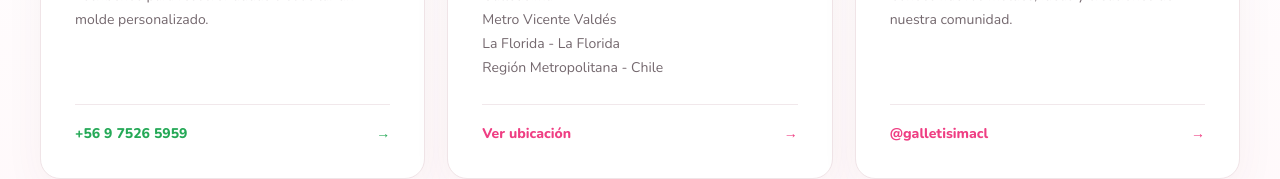
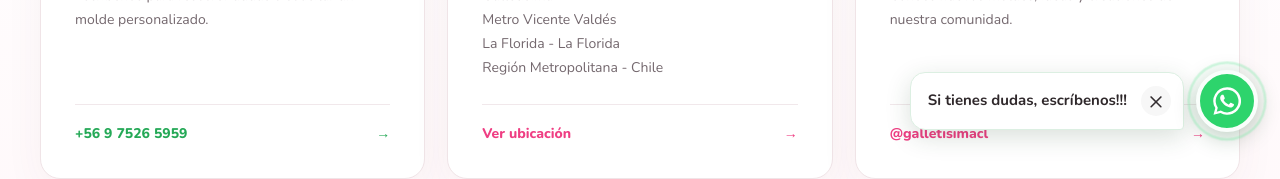
Before and after one commit to galletisima-cl/galletisima-cl, a Next.js app: page /contacto in a window 1280 px wide. Shown: the part 648-827 px from the top of the page. Built offline with nearby package versions, Linux system fonts and the light colour scheme; no server answers; the database is empty.

Commit message:
feat: show WhatsApp widget on every public page

```diff
--- a/app/page.tsx
+++ b/app/page.tsx
@@ -314,7 +314,6 @@ export default function Home() {
   const [cart, setCart] = useState(0);
   const [cartOpen, setCartOpen] = useState(false);
   const [menuOpen, setMenuOpen] = useState(false);
-  const [whatsappMessageOpen, setWhatsappMessageOpen] = useState(true);
   const [whatsappNumber, setWhatsappNumber] = useState("56975265959");
   const [heroBannerUrl, setHeroBannerUrl] = useState("");
   const [heroMobileBannerUrl, setHeroMobileBannerUrl] = useState("");
@@ -685,12 +684,6 @@ export default function Home() {
         </div>
       </section>
 
-      <div className="whatsapp-widget">
-        {whatsappMessageOpen && <div className="whatsapp-message" role="status"><span>Si tienes dudas, escríbenos!!!</span><button type="button" aria-label="Cerrar mensaje de WhatsApp" onClick={() => setWhatsappMessageOpen(false)}>×</button></div>}
-        <a className="whatsapp" href={createWhatsappUrl(whatsappNumber)} target="_blank" rel="noreferrer" aria-label="Escríbenos por WhatsApp">
-          <svg viewBox="0 0 32 32" aria-hidden="true"><path fill="currentColor" d="M16.04 3A12.9 12.9 0 0 0 5 22.57L3.28 29l6.58-1.72A12.98 12.98 0 1 0 16.04 3Zm0 23.76a10.7 10.7 0 0 1-5.45-1.49l-.39-.23-3.9 1.02 1.04-3.8-.25-.4a10.72 10.72 0 1 1 8.95 4.9Zm5.88-8.03c-.32-.16-1.9-.94-2.2-1.05-.29-.11-.5-.16-.71.16-.22.32-.83 1.05-1.02 1.27-.18.21-.37.24-.69.08-1.89-.94-3.12-1.69-4.37-3.82-.33-.57.33-.53.94-1.76.11-.21.05-.4-.03-.56-.08-.16-.72-1.73-.98-2.37-.26-.62-.52-.54-.72-.55h-.61c-.22 0-.56.08-.85.4-.29.32-1.12 1.1-1.12 2.66s1.15 3.08 1.3 3.29c.16.21 2.25 3.43 5.45 4.81.76.33 1.36.53 1.82.67.77.24 1.46.21 2.01.13.62-.09 1.9-.78 2.17-1.53.27-.75.27-1.4.19-1.53-.08-.14-.29-.22-.61-.38Z"/></svg>
-        </a>
-      </div>
       {showBackToTop && <button className="back-to-top" type="button" onClick={returnToTop} aria-label="Volver al inicio"><span aria-hidden="true">↑</span> Subir</button>}
     </main>
   );
--- a/components/PublicFooter.tsx
+++ b/components/PublicFooter.tsx
@@ -20,6 +20,7 @@ export default function PublicFooter() {
   const pathname = usePathname();
   const [whatsappNumber, setWhatsappNumber] = useState(DEFAULT_WHATSAPP);
   const [facebookUrl, setFacebookUrl] = useState(DEFAULT_FACEBOOK);
+  const [whatsappMessageOpen, setWhatsappMessageOpen] = useState(true);
 
   useEffect(() => {
     if (pathname.startsWith("/admin")) return;
@@ -33,7 +34,13 @@ export default function PublicFooter() {
 
   if (pathname.startsWith("/admin")) return null;
 
-  return (
+  return <>
+    <div className="whatsapp-widget">
+      {whatsappMessageOpen && <div className="whatsapp-message" role="status"><span>Si tienes dudas, escríbenos!!!</span><button type="button" aria-label="Cerrar mensaje de WhatsApp" onClick={() => setWhatsappMessageOpen(false)}>×</button></div>}
+      <a className="whatsapp" href={createWhatsappUrl(whatsappNumber)} target="_blank" rel="noreferrer" aria-label="Escríbenos por WhatsApp">
+        <svg viewBox="0 0 32 32" aria-hidden="true"><path fill="currentColor" d="M16.04 3A12.9 12.9 0 0 0 5 22.57L3.28 29l6.58-1.72A12.98 12.98 0 1 0 16.04 3Zm0 23.76a10.7 10.7 0 0 1-5.45-1.49l-.39-.23-3.9 1.02 1.04-3.8-.25-.4a10.72 10.72 0 1 1 8.95 4.9Zm5.88-8.03c-.32-.16-1.9-.94-2.2-1.05-.29-.11-.5-.16-.71.16-.22.32-.83 1.05-1.02 1.27-.18.21-.37.24-.69.08-1.89-.94-3.12-1.69-4.37-3.82-.33-.57.33-.53.94-1.76.11-.21.05-.4-.03-.56-.08-.16-.72-1.73-.98-2.37-.26-.62-.52-.54-.72-.55h-.61c-.22 0-.56.08-.85.4-.29.32-1.12 1.1-1.12 2.66s1.15 3.08 1.3 3.29c.16.21 2.25 3.43 5.45 4.81.76.33 1.36.53 1.82.67.77.24 1.46.21 2.01.13.62-.09 1.9-.78 2.17-1.53.27-.75.27-1.4.19-1.53-.08-.14-.29-.22-.61-.38Z"/></svg>
+      </a>
+    </div>
     <footer id="contacto">
       <div className="shell footer-inner">
         <div className="footer-brand">
@@ -52,5 +59,5 @@ export default function PublicFooter() {
         <a href="/contacto">Hecho con cariño en Chile ♡</a>
       </div>
     </footer>
-  );
+  </>;
 }
```
